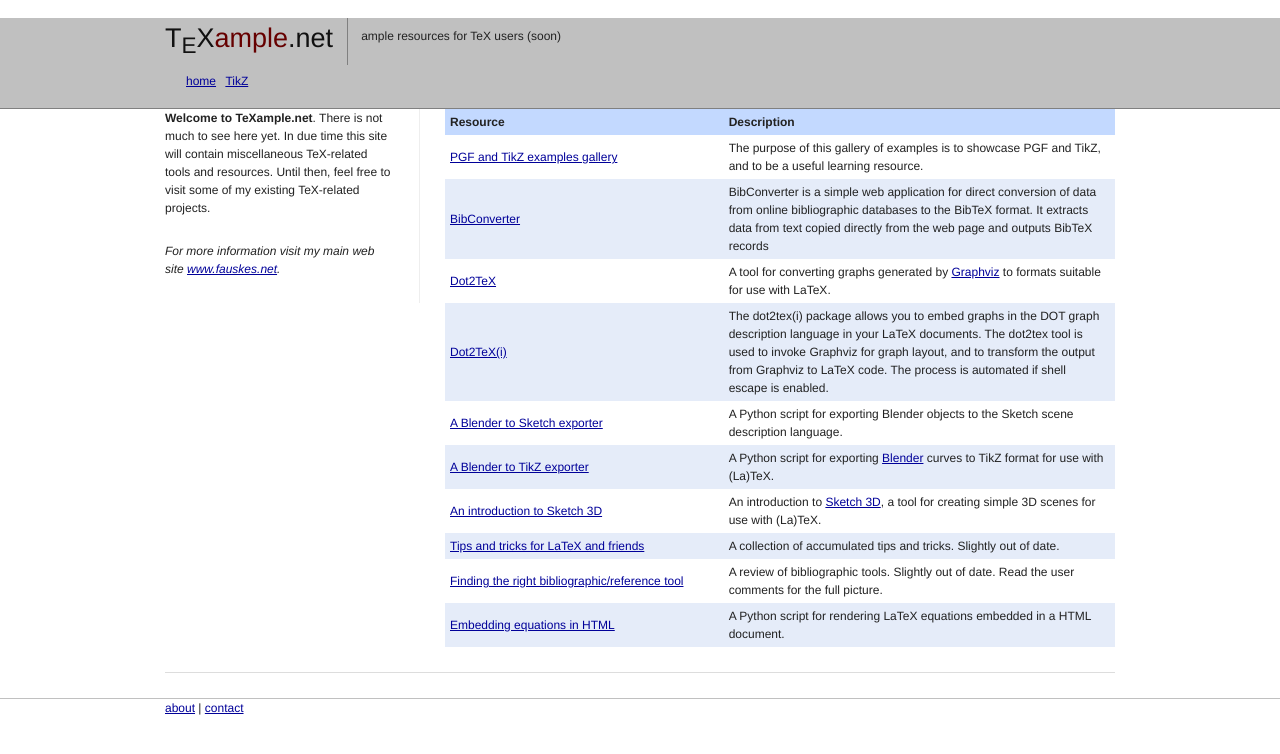
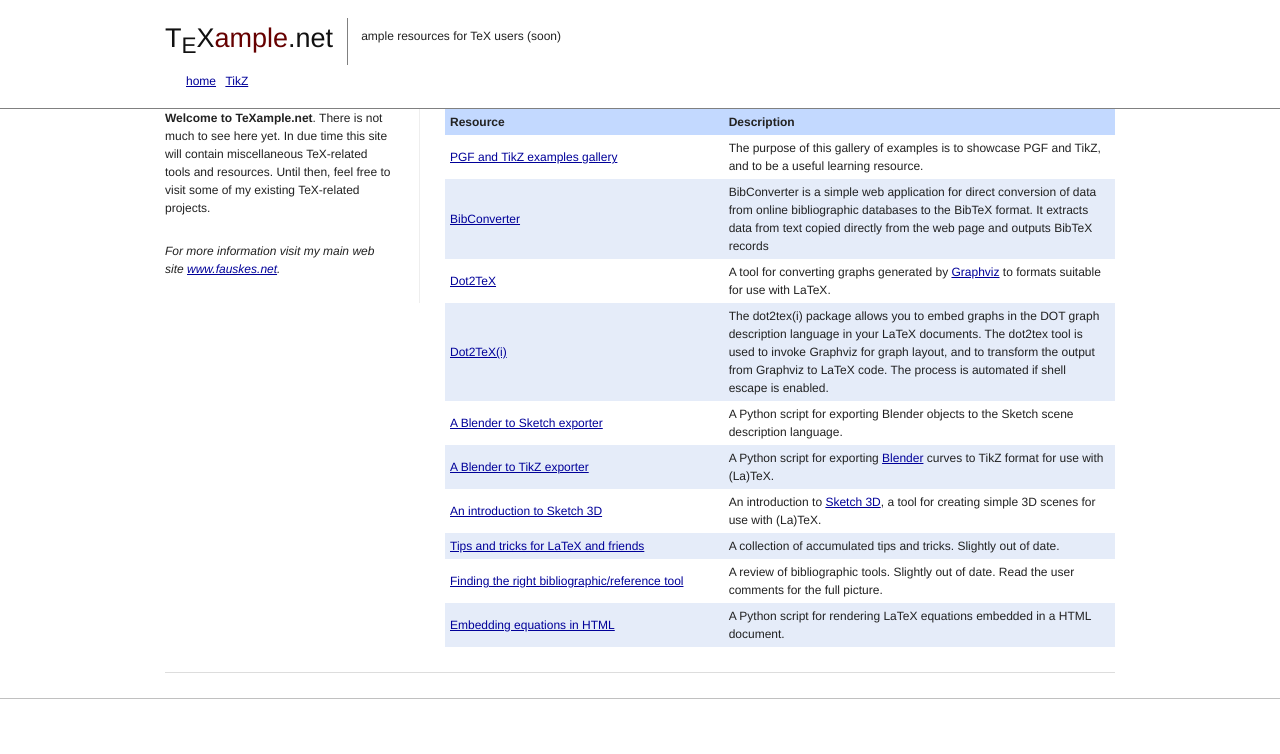
Before and after one commit to gtielemans/texample, a Django app: template texample/templates/index.html in a window 1280 px wide. Shown: the top 754 px of the page. Run offline with Django 3.2, Linux system fonts and the light colour scheme; the template is opened without the code that fills it, so the values that code supplies are empty; parts of the project's set-up code (start-up, migrations or seed data) failed here and were passed over.

Commit message:
Updated templates and css for first live deployment.

```diff
--- a/texample/media/css/base.css
+++ b/texample/media/css/base.css
@@ -6,7 +6,7 @@
 
 #header-wrapper {
 	border-bottom : 1px solid gray;
-	background-color:silver;
+	/*background-color:silver;*/
 }
 
 #header-wrapper h2{
@@ -46,3 +46,9 @@
 #tikz-builds #nav-tikz-builds a, #tikz-resources #nav-tikz-resources a {
 color:red;
 }
+
+/* Sections */
+
+/* PGF Builds */
+
+.builds-latest {background-color:silver; padding:5px;}
--- a/texample/templates/base.html
+++ b/texample/templates/base.html
@@ -49,7 +49,7 @@
 </div>
 <div id="footer-wrapper">
 <div id="footer" class="container">
-<a href="/about/">about</a> | <a href="/contact/">contact</a>
+<!--<a href="/about/">about</a> | <a href="/contact/">contact</a> -->
 </div>
 </div>
 </body>
```
